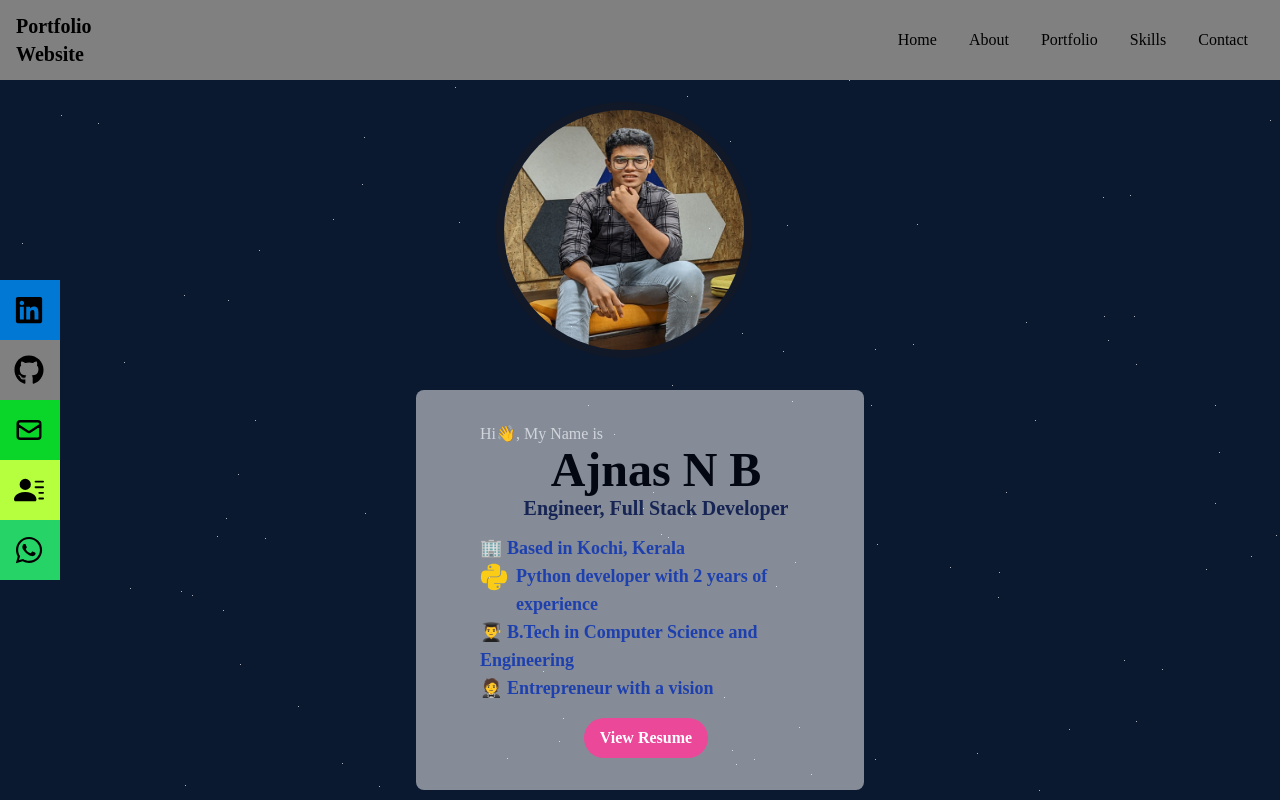
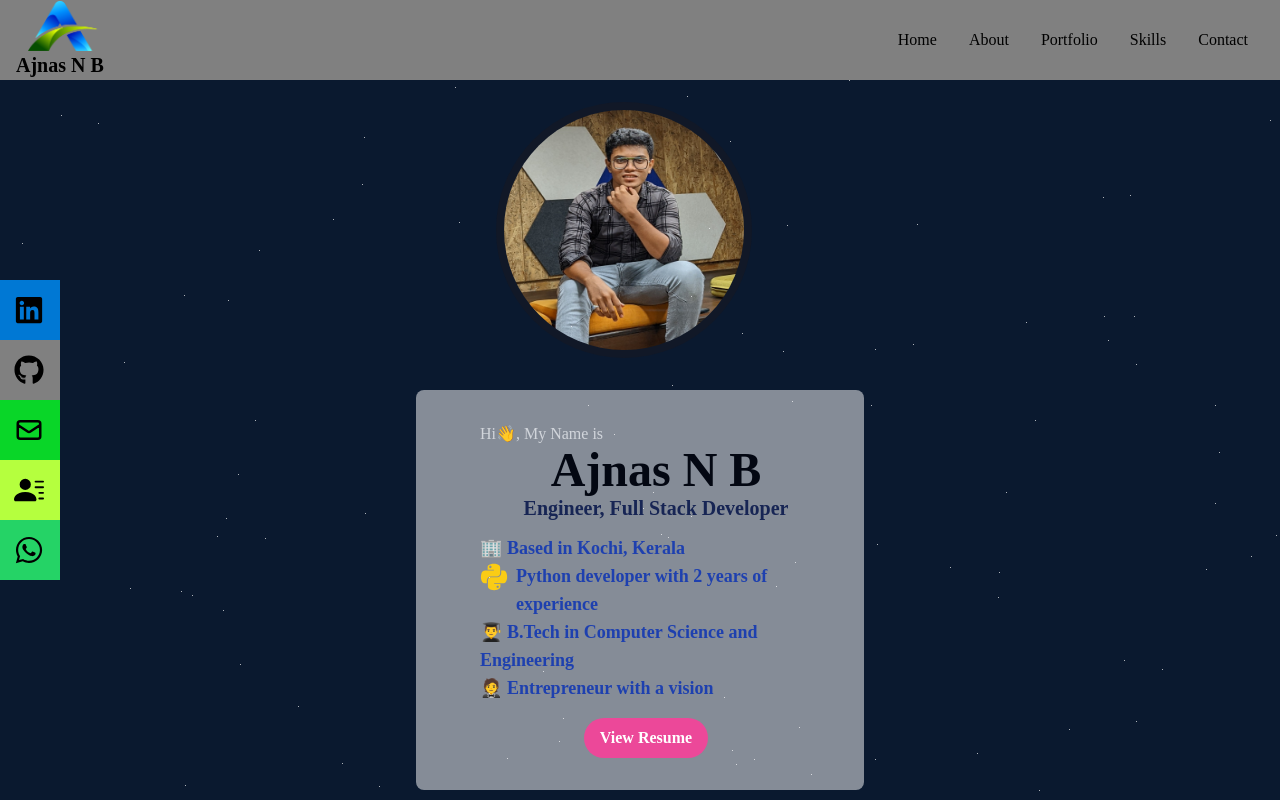
Before and after one commit to AjnasNB/Portfolio-App, a React (Create React App) app: page / in a window 1280 px wide. Built offline with nearby package versions, Linux system fonts and the light colour scheme.

Commit message:
new update with logo

```diff
--- a/src/components/Navbar.jsx
+++ b/src/components/Navbar.jsx
@@ -8,15 +8,16 @@ import {
 } from "react-icons/fa";
 import { HiOutlineMail } from "react-icons/hi";
 import { BsFillPersonLinesFill } from "react-icons/bs";
+import logo from '../assets/logo/logo ajnas.png';
 
 const Navbar = () => {
   const [nav, setNav] = useState(false);
   const handleClick = () => setNav(!nav);
   return (
     <div className="fixed w-full h-[80px] flex justify-between items-center px-4 bg-[gray] text-black-300 z-[10]">
-      <h1 className=" lg:flex  border-black margin-left-[30px] font-bold text-xl text-blue ">
-        Portfolio <br />
-        Website
+      <h1 className="   border-black  font-bold text-xl text-blue ">
+        <img src={logo} className="h-[50px] w-auto ml-3"/>
+       Ajnas N B
       </h1>
 
       <ul className="hidden md:flex">
@@ -28,7 +29,7 @@ const Navbar = () => {
       </ul>
 
       {/*Hamburger */}
-      <div className="md:hidden  z-10 " onClick={handleClick}>
+      <div className="md:hidden  z-10" onClick={handleClick}>
         {!nav ? <FaBars /> : <FaTimes />}
       </div>
       <ul
```
Also changed, not shown: src/assets/logo/logo ajnas.png (added).
